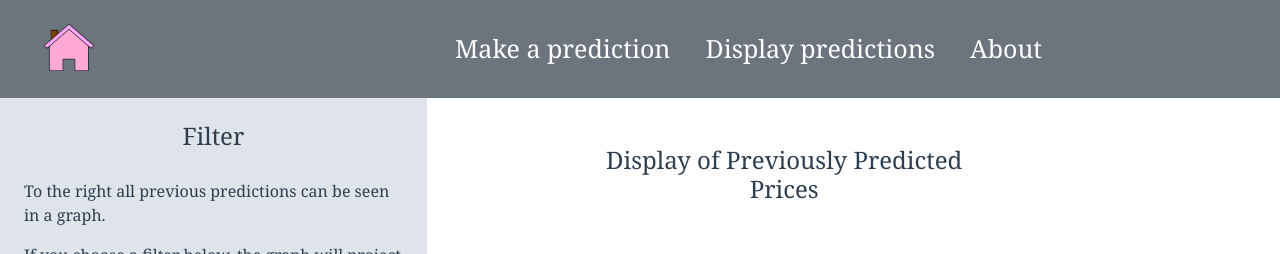
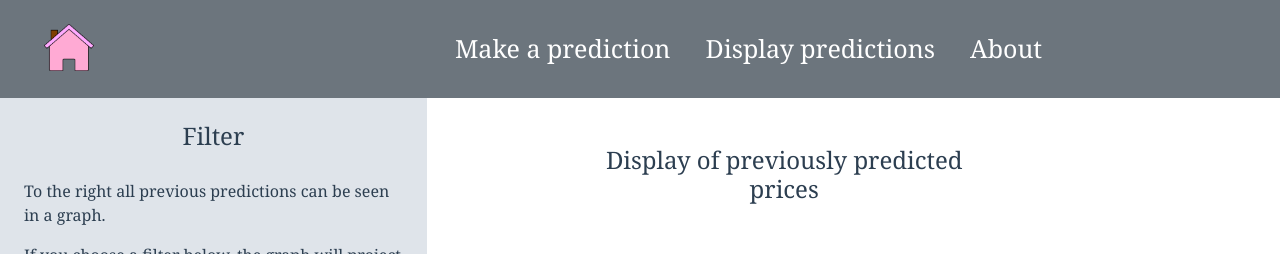
Before and after one commit to Fibfractal/AI-House-Price-Predictor, a Vue app in the folder frontend/: page /predictions in a window 1280 px wide. Shown: the top 254 px of the page. Built offline with nearby package versions, Linux system fonts and the light colour scheme; no server answers.

Commit message:
Corrected typos

```diff
--- a/frontend/src/views/Predictions.vue
+++ b/frontend/src/views/Predictions.vue
@@ -23,7 +23,7 @@
                     <option value="TotalBsmtSF">Total basement area</option>
                     <option value="_2ndFlrSF">Second floor area</option>
                     <option value="GrLivArea">Ground living area</option>
-                    <option value="OverallQual">Overall Quality</option>
+                    <option value="OverallQual">Overall quality</option>
                 </select>
           </div>
 
@@ -33,7 +33,7 @@
 
                     <div class="col-12 col-md-2"></div>
                     <div class="col-12 col-md-6 p-4">
-                        <h4 class = "mb-5">Display of Previously Predicted Prices</h4>
+                        <h4 class = "mb-5">Display of previously predicted prices</h4>
 
                         <!-- Canvas -->
                         <canvas id="myChart" height="200"></canvas>
@@ -118,7 +118,7 @@ export default {
                 data: {
                     labels: labarray,
                     datasets: [{
-                        label: 'Predicted Price',
+                        label: 'Predicted price',
                         data: array,
                         backgroundColor: '#FFCAD4',
                         borderColor: '#F4ACB7',
@@ -188,7 +188,7 @@ export default {
                 // The data for our dataset
                 data: {
                     datasets: [{
-                        label: 'Predicted Price',
+                        label: 'Predicted price',
                         data: array,
                         backgroundColor: '#B7E4C7',
                         borderColor: '#95D5B2',
```
